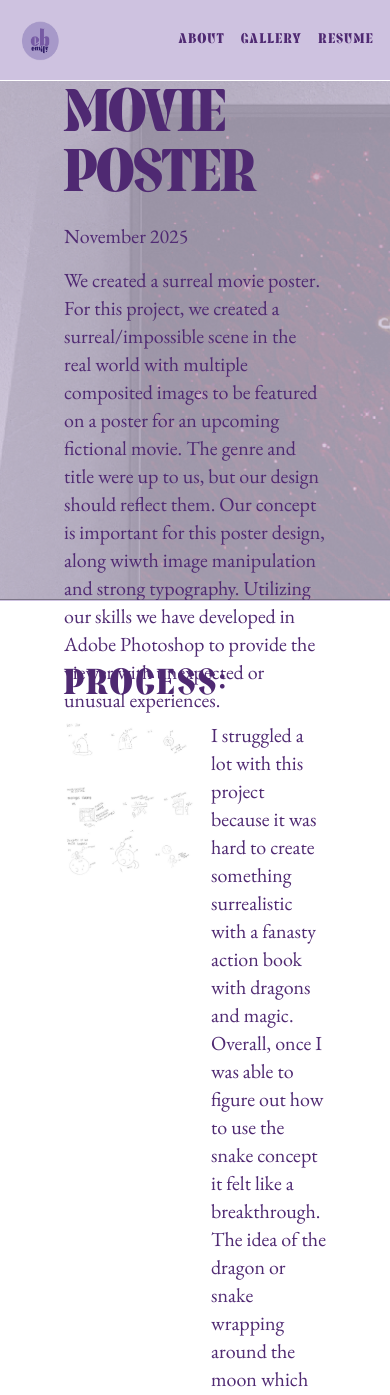
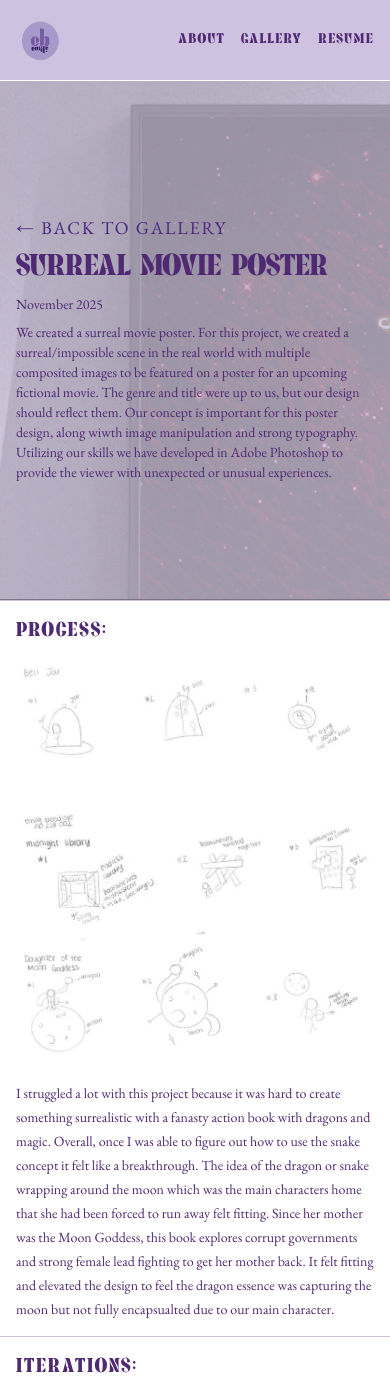
Before and after one commit to TonyVudis/portfolio, a Flask app: page /Gallery/Movieposter in a window 390 px wide. Shown: the top 1395 px of the page. Run offline with Flask 3, Linux system fonts and the light colour scheme; some libraries are stand-ins or nearby versions.

Commit message:
Movie Pos mobile

```diff
--- a/templates/Movieposter.html
+++ b/templates/Movieposter.html
@@ -43,85 +43,84 @@
         <!-- Overlay -->
         <div class="absolute inset-0 bg-[#CEC2E0] opacity-60"></div>
         <!-- Text on top -->
-        <div class="absolute inset-0 flex flex-col justify-center px-16 gap-4 pt-24">
+        <div class="absolute inset-0 flex flex-col justify-center px-4 md:px-16 gap-2 md:gap-4 pt-24">
             <a href="/Gallery" class="text-lg font-garamond tracking-widest uppercase text-[#4A2880] hover:underline">← Back to Gallery</a>
-            <h2 class="text-6xl font-megina text-[#4F2972]">SURREAL MOVIE POSTER</h2>
-            <p class="font-garamond text-xl text-[#4F2972]">November 2025</p>
-            <p class="font-garamond text-xl text-[#4F2972] max-w-2xl">We created a surreal movie poster. For this project, we created a surreal/impossible scene in the real world with multiple composited images to be featured on a poster for an upcoming fictional movie. The genre and title were up to us, but our design should reflect them. Our concept is important for this poster design, along wiwth image manipulation and strong typography. Utilizing our skills we have developed in Adobe Photoshop to provide the viewer with unexpected or unusual experiences. </p>
+            <h2 class="text-3xl md:text-6xl font-megina text-[#4F2972]">SURREAL MOVIE POSTER</h2>
+            <p class="font-garamond text-sm md:text-xl text-[#4F2972]">November 2025</p>
+            <p class="font-garamond text-sm md:text-xl text-[#4F2972] max-w-2xl">We created a surreal movie poster. For this project, we created a surreal/impossible scene in the real world with multiple composited images to be featured on a poster for an upcoming fictional movie. The genre and title were up to us, but our design should reflect them. Our concept is important for this poster design, along wiwth image manipulation and strong typography. Utilizing our skills we have developed in Adobe Photoshop to provide the viewer with unexpected or unusual experiences. </p>
         </div>
     </div>
 
     <!-- Process Section -->
-    <div class="w-full border-t border-[#CEC2E0] px-16 py-16" data-aos="fade-up">
-        <p class="text-4xl font-megina tracking-widest uppercase text-[#4F2972] mb-4">Process:</p>
-        <div class="flex gap-4">
-            <div class="w-1/2">
+    <div class="w-full border-t border-[#CEC2E0] px-4 md:px-16 py-4 md:py-16" data-aos="fade-up">
+        <p class="text-xl md:text-4xl font-megina tracking-widest uppercase text-[#4F2972] mb-4">Process:</p>
+        <div class="flex flex-col md:flex-row gap-2 md:gap-4">
+            <div class="w-full md:w-1/2">
                 <img src="{{ url_for('static', filename='images/MoviepProj/Process1.png') }}" alt="Process 1" class="w-full object-cover mb-4">
                 <img src="{{ url_for('static', filename='images/MoviepProj/Process2.png') }}" alt="Process 2" class="w-full object-cover mb-4">
             </div>
-            <div class="flex-1 flex items-center justify-center">
-                <p><span class="font-garamond text-xl text-[#4F2972]">I struggled a lot with this project because it was hard to create something surrealistic with a fanasty action book with dragons and magic. Overall, once I was able to figure out how to use the snake concept it felt like a breakthrough. The idea of the dragon or snake wrapping around the moon which was the main characters home that she had been forced to run away felt fitting. Since her mother was the Moon Goddess, this book explores corrupt governments and strong female lead fighting to get her mother back. It felt fitting and elevated the design to feel the dragon essence was capturing the moon but not fully encapsualted due to our main character.  </span></p>
+            <div class="flex flex-col md:flex-row items-center justify-center">
+                <p><span class="font-garamond text-sm md:text-xl text-[#4F2972]">I struggled a lot with this project because it was hard to create something surrealistic with a fanasty action book with dragons and magic. Overall, once I was able to figure out how to use the snake concept it felt like a breakthrough. The idea of the dragon or snake wrapping around the moon which was the main characters home that she had been forced to run away felt fitting. Since her mother was the Moon Goddess, this book explores corrupt governments and strong female lead fighting to get her mother back. It felt fitting and elevated the design to feel the dragon essence was capturing the moon but not fully encapsualted due to our main character.  </span></p>
             </div>
         </div>
 
     </div>
 
     <!-- Iterations Section -->
-    <div class="w-full border-t border-[#CEC2E0] px-16 py-16" data-aos="fade-up">
-        <p class="text-4xl font-megina tracking-widest uppercase text-[#4F2972] mb-4">Iterations:</p>
-        <div class="flex gap-8">
-            <div class="w-1/2 flex flex-col items-center">
+    <div class="w-full border-t border-[#CEC2E0] px-4 md:px-16 py-4 md:py-16" data-aos="fade-up">
+        <p class="text-xl md:text-4xl font-megina tracking-widest uppercase text-[#4F2972] mb-4">Iterations:</p>
+        <div class="flex flex-col md:flex-row gap-4 md:gap-8">
+            <div class="w-full md:w-1/2 flex flex-col md:flex-row items-center">
                 <img src="{{ url_for('static', filename='images/MoviepProj/Iteration1.png') }}" alt="Iteration 1" class="w-full object-cover mb-4">
             </div>
-            <div class="w-1/2 flex flex-col items-center">
+            <div class="w-full md:w-1/2 flex flex-col md:flex-row items-center">
                 <img src="{{ url_for('static', filename='images/MoviepProj/Iteration2.png') }}" alt="Iteration 2" class="w-full object-cover mb-4">
             </div>
-            <div class="w-1/2 flex items-center">
-                <p><span class="font-garamond text-xl text-[#4F2972]">During my process to help push the surreal idea I masked and created a snake/dragon pattern for the background. I left the stars I had created because I still wanted to incorporate the space theme due to the main characters home being the moon. Once I got feedback I changed the title typeface to make a bolder but still elegant design. I also realized the text on the sides felt too distracting and took away from the imagery and story I was trying to tell. It also had a better hierarchy of the title of the book being on the top and the eye flowing down the design. </span></p>
+            <div class="w-full md:w-1/2 flex flex-col md:flex-row items-center">
+                <p><span class="font-garamond text-sm md:text-xl text-[#4F2972]">During my process to help push the surreal idea I masked and created a snake/dragon pattern for the background. I left the stars I had created because I still wanted to incorporate the space theme due to the main characters home being the moon. Once I got feedback I changed the title typeface to make a bolder but still elegant design. I also realized the text on the sides felt too distracting and took away from the imagery and story I was trying to tell. It also had a better hierarchy of the title of the book being on the top and the eye flowing down the design. </span></p>
             </div>
         </div>
     </div>
 
     <!-- Moodboard Section -->
-    <div class="w-full border-t border-[#CEC2E0] px-16 py-16" data-aos="fade-up">
-        <p class="text-4xl font-megina tracking-widest uppercase text-[#4F2972] mb-4">Moodboard:</p>
-        <div class="flex gap-8">
-            <div class="w-1/2 flex flex-col items-center ml-auto">
-                <span class="font-garamond text-xl text-[#4F2972]">The book I was inspired off of is called "Daughter of the Moon Goddess" which is a Chinese based book. So I wanted to incorporate that into the design as well as the strong female lead. </span></p>
+    <div class="w-full border-t border-[#CEC2E0] px-4 md:px-16 py-4 md:py-16" data-aos="fade-up">
+        <p class="text-xl md:text-4xl font-megina tracking-widest uppercase text-[#4F2972] mb-4">Moodboard:</p>
+        <div class="flex flex-col md:flex-row gap-4 md:gap-8">
+            <div class="w-full md:w-1/2 flex flex-col md:flex flex-col items-center ml-auto">
+                <span class="font-garamond text-sm md:text-xl text-[#4F2972]">The book I was inspired off of is called "Daughter of the Moon Goddess" which is a Chinese based book. So I wanted to incorporate that into the design as well as the strong female lead. </span></p>
                 <img src="{{ url_for('static', filename='images/MoviepProj/Moodboard1.png') }}" alt="Iteration 1" class="w=full object-cover mb-4">
             </div>
-            <div class="w-1/2 flex flex-col items-center ml-auto">
+            <div class="w-full md:w-1/2 flex flex-col md:flex-row items-center ml-auto">
                 <img src="{{ url_for('static', filename='images/MoviepProj/moodboard2.png') }}" alt="Iteration 1" class="w-2/5 object-cover mb-4">
             </div>
         </div>
     </div>
 
-    <div class="w-full border-t border-[#CEC2E0] px-16 py-16" data-aos="fade-up">
-        <p class="text-4xl font-megina tracking-widest uppercase text-[#4F2972] mb-4">Final Design:</p>
-
-        <div class="flex justify-center">
-            <div class="w-1/2 flex flex-col items-center ml-auto mr-12">
+    <!-- Final 1-->
+    <div class="w-full border-t border-[#CEC2E0] px-4 md:px-16 py-4 md:py-16" data-aos="fade-up">
+        <p class="text-xl md:text-4xl font-megina tracking-widest uppercase text-[#4F2972] mb-4">Final Design:</p>
+        <div class="flex flex-rol md:flex-row justify-center">
+            <div class="w-full md:w-1/2 flex flex-col md:flex-row items-center ml-auto mr-12">
                 <img src="{{ url_for('static', filename='images/MoviepProj/Movieprojposter.jpg') }}" alt="Final 3" class="w-2/3 object-cover">
             </div>
         </div>
     </div>
 
 
-    <!-- Final -->
-    <div class="w-full border-t border-[#CEC2E0] px-16 py-16" data-aos="fade-up">
-        <p class="text-4xl font-megina tracking-widest uppercase text-[#4F2972] mb-4">Final Design:</p>
-
-        <div class="flex justify-center">
-            <div class="w-1/2 flex flex-col items-center ml-auto mr-12">
+    <!-- Final 2 -->
+    <div class="w-full border-t border-[#CEC2E0] px-4 md:px-16 py-4 md:py-16" data-aos="fade-up">
+        <p class="text-xl md:text-4xl font-megina tracking-widest uppercase text-[#4F2972] mb-4">Final Design:</p>
+        <div class="flex flex-col md:flex-row justify-center">
+            <div class="w-full md:w-1/2 flex flex-col md:flex-row items-center ml-auto mr-12">
                 <img src="{{ url_for('static', filename='images/MoviepProj/MovieprojMocknew.png') }}" alt="Final 3" class="w-full object-cover">
             </div>
         </div>
 
-        <div class="flex px-24 py-24 gap-8">
-            <div class="w-1/2 flex flex-col items-center">
+        <div class="flex flex-col md:flex-row px-12 md:px-24 py-12 md:py-24 gap-4 md:gap-8">
+            <div class="w-full md:w-1/2 flex flex-col md:flex-row items-center">
                 <img src="{{ url_for('static', filename='images/MoviepProj/MovieProjmock1.jpg') }}" alt="Final 1" class="w-full h-96 object-contain bg-white group-hover:scale-105 transition-transform duration-500">
             </div>
-            <div class="w-1/2 flex flex-col items-center">
+            <div class="w-full md:w-1/2 flex flex-col md:flex-row items-center">
                 <img src="{{ url_for('static', filename='images/MoviepProj/MovieProjmock2.jpg') }}" alt="Final 2" class="w-full h-96 object-contain bg-white group-hover:scale-105 transition-transform duration-500">
             </div>
         </div>
```
